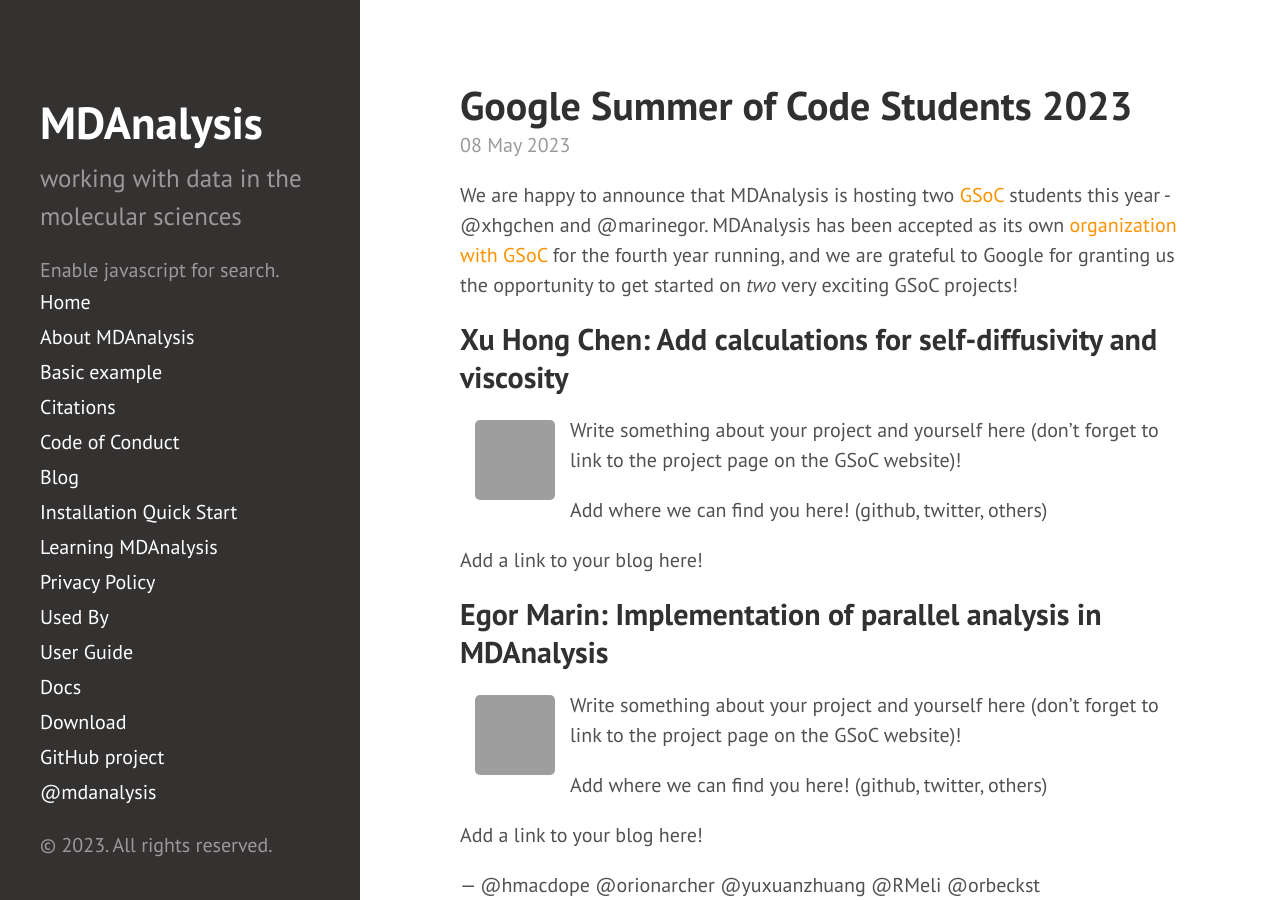
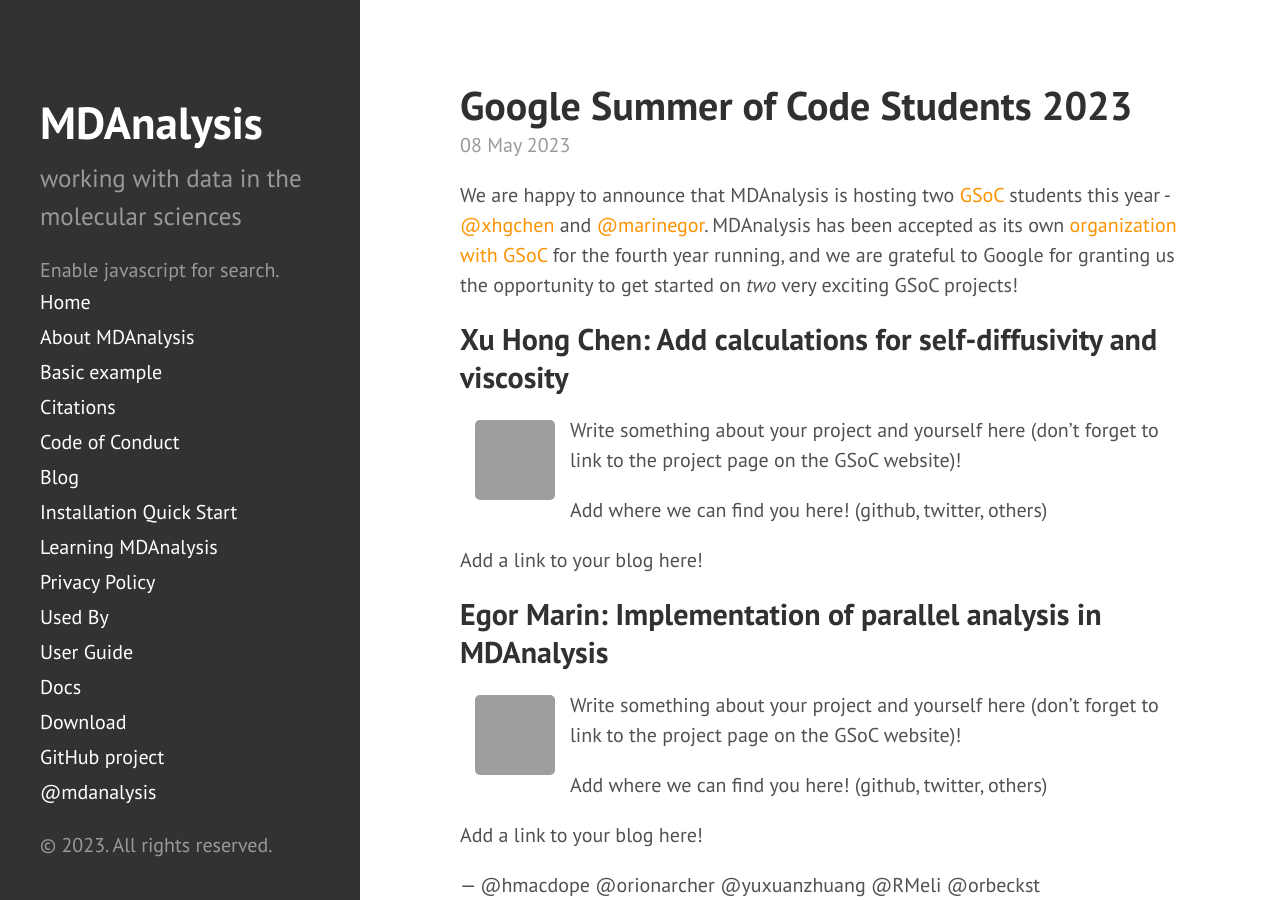
Before and after one commit to MDAnalysis/MDAnalysis.github.io, a Jekyll site: the page built from _posts/2023-05-08-gsoc-students.md, in a window 1280 px wide and 900 px high. Built offline with Jekyll 4.4.1, drawn with Linux system fonts in a browser that asks for light colours; comment, search, counter and statistics services are not loaded; part of the change alters nothing that is shown.

```diff
--- a/_posts/2023-05-08-gsoc-students.md
+++ b/_posts/2023-05-08-gsoc-students.md
@@ -3,7 +3,7 @@ layout: post
 title: Google Summer of Code Students 2023
 ---
 
-We are happy to announce that MDAnalysis is hosting two [GSoC][gsoc] students this year - @xhgchen and @marinegor. MDAnalysis has been accepted as its own [organization with GSoC][mda-gsoc] for the fourth year running, and we are grateful to Google for granting us the opportunity to get started on _two_ very exciting GSoC projects!
+We are happy to announce that MDAnalysis is hosting two [GSoC][gsoc] students this year - [@xhgchen](https://github.com/xhgchen) and [@marinegor](https://github.com/marinegor). MDAnalysis has been accepted as its own [organization with GSoC][mda-gsoc] for the fourth year running, and we are grateful to Google for granting us the opportunity to get started on _two_ very exciting GSoC projects!
 
 ## Xu Hong Chen: Add calculations for self-diffusivity and viscosity
 
```
